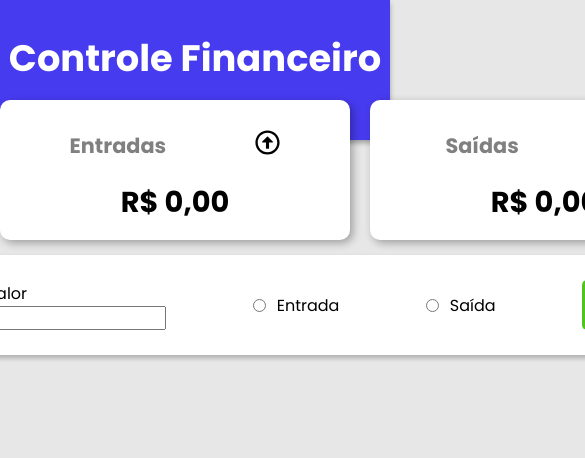
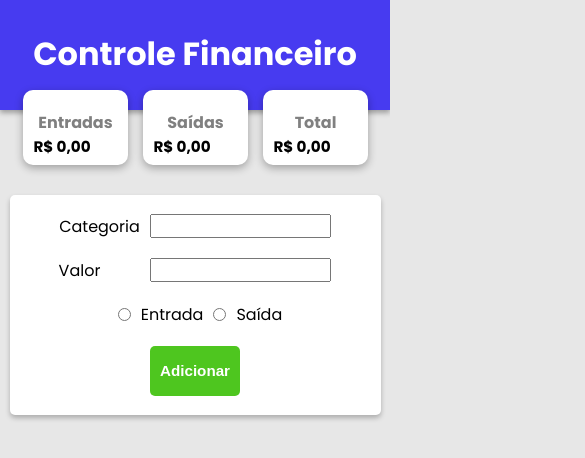
Before and after one commit to souza-eduardo/financial-control, a React (Vite) app in the folder frontend/: page / in a window 390 px wide. Shown: the top 458 px of the page, 585 px wide, since content can reach past the window. Built offline with nearby package versions, Linux system fonts and the light colour scheme; no server answers; the HTML template or start-up script is replaced by a standard one.

Commit message:
add media queries

```diff
--- a/frontend/src/App.css
+++ b/frontend/src/App.css
@@ -11,7 +11,5 @@ body {
 main {
   display: flex;
   flex-direction: column;
-  justify-content: center;
   align-items: center;
-
 }
--- a/frontend/src/components/Form/index.tsx
+++ b/frontend/src/components/Form/index.tsx
@@ -42,20 +42,22 @@ const Form = () => {
   return (
     <C.FormContainer>
         <C.InputContainer>
-          <label htmlFor="category">Categoria</label>
+          <label htmlFor="category" className='category'>Categoria</label>
           <C.Input type='text' id='category' onChange={(e) => categoryChange(e)} />
         </C.InputContainer>
 
         <C.InputContainer>
-          <label htmlFor="value">Valor</label>
+          <label htmlFor="value" className='value'>Valor</label>
           <C.Input type='text' id='value' onChange={(e) => valueChange(e)} />
         </C.InputContainer>
 
-        <C.RadioButton type='radio' id='entry' onChange={(e) => typeChange(e)} />
-        <label htmlFor="entry">Entrada</label>
+        <C.InputContainer>
+          <C.RadioButton type='radio' id='entry' onChange={(e) => typeChange(e)} />
+          <label htmlFor="entry">Entrada</label>
 
-        <C.RadioButton type='radio' id='exit' onChange={(e) => typeChange(e)} />
-        <label htmlFor="exit">Saída</label>
+          <C.RadioButton type='radio' id='exit' onChange={(e) => typeChange(e)} />
+          <label htmlFor="exit">Saída</label>
+        </C.InputContainer>
 
         <C.SubmitButton type='submit' onClick={addItem}>Adicionar</C.SubmitButton>
     </C.FormContainer>
--- a/frontend/src/components/Form/styles.ts
+++ b/frontend/src/components/Form/styles.ts
@@ -7,16 +7,34 @@ export const FormContainer = styled.div`
   margin-top: 15px;
   padding: 10px;
   border-radius: 5px;
-  display: flex;
   background-color: white;
   width: 1040px;
   height: 80px;
   box-shadow: 0px 3px 5px #00000040;
+
+  @media screen and (max-width: 768px) {
+    margin-top: 30px;
+    max-width: 90%;
+    height: 200px;
+    flex-direction: column;
+  }
 `;
 
 export const InputContainer = styled.div`
   display: flex;
   flex-direction: column;
+
+  @media screen and (max-width: 768px) {
+    flex-direction: row;
+
+    label.category {
+      margin-right: 10px;
+    }
+
+    label.value {
+      margin-right: 50px;
+    }
+  }
 `;
 
 export const Input = styled.input`
@@ -26,6 +44,11 @@ export const Input = styled.input`
 
 export const RadioButton = styled.input`
   margin-right: -75px;
+
+  @media screen and (max-width: 768px) {
+    margin-left: 10px;
+    margin-right: 10px;
+  }
 `;
 
 export const SubmitButton = styled.button`
@@ -38,4 +61,8 @@ export const SubmitButton = styled.button`
   background-color: #4EC61F;
   color: white;
   cursor: pointer;
+
+  :hover {
+    background-color: green;
+  }
 `;
--- a/frontend/src/components/Header/styles.ts
+++ b/frontend/src/components/Header/styles.ts
@@ -5,10 +5,18 @@ export const Header = styled.header`
   text-align: center;
   height: 140px;
   box-shadow: 0px 3px 5px #00000050;
+
+  @media screen and (max-width: 768px) {
+    height: 110px;
+  }
 `;
 
 export const Title = styled.h1`
   font-size:2.3rem;
   padding-top: 30px;
   color: white;
+
+  @media screen and (max-width: 768px) {
+    font-size: 2rem;
+  }
 `;
--- a/frontend/src/components/ItemsList/styles.ts
+++ b/frontend/src/components/ItemsList/styles.ts
@@ -22,10 +22,17 @@ export const Container = styled.div`
   li {
     list-style: none;
   }
+
+  @media screen and (max-width: 768px) {
+    max-width: 90%;
+    height: 180px;
+    font-size: 1.2rem;
+    flex-direction: column;
+  }
 `;
 
 export const DeleteButton = styled.button`
-  font-size: 1.15rem;
+  font-size: 1.4rem;
   background-color: transparent;
   border: none;
   cursor: pointer;
@@ -33,4 +40,12 @@ export const DeleteButton = styled.button`
   :hover {
     color: red;
   }
+
+  @media screen and (max-width: 768px) {
+    background-color: red;
+    color: white;
+    padding: 5px 10px;
+    border: 1px solid black;
+    border-radius: 5px;
+  }
 `;
--- a/frontend/src/components/Resume/styles.ts
+++ b/frontend/src/components/Resume/styles.ts
@@ -3,7 +3,12 @@ import styled from "styled-components";
 export const Container = styled.div`
   display: flex;
   max-width: 1120px;
-  margin: auto;
   gap: 20px;
   margin-top: -40px;
+
+  @media screen and (max-width: 768px) {
+    max-width: 100%;
+    margin-top: -20px;
+    gap: 15px;
+  }
 `;
--- a/frontend/src/components/ResumeItem/styles.ts
+++ b/frontend/src/components/ResumeItem/styles.ts
@@ -1,18 +1,26 @@
 import styled from "styled-components";
 
 export const Container = styled.div`
+  display: flex;
+  flex-direction: column;
+  background-color: white;
   text-align: center;
-  background-color: white;
   width: 280px;
   height: 80px;
   padding: 30px 35px;
   border-radius: 10px;
-  box-shadow: 3px 3px 8px #00000050;
+  box-shadow: 0px 3px 8px #00000050;
+
+  @media screen and (max-width: 768px) {
+    width: 35px;
+    height: 15px;
+  }
 `;
 
 export const Header = styled.header`
   display: flex;
   gap: 20px;
+  align-items: center;
   text-align: center;
   justify-content: space-around;
   color: gray;
@@ -25,9 +33,25 @@ export const Header = styled.header`
     width: 25px;
     height: 25px;
   }
+
+  @media screen and (max-width: 768px) {
+    margin: -10px 0px 0px -32px;
+    width: 100px;
+    height: 50px;
+    font-size: 1rem;
+
+    svg {
+      display: none;
+    }
+  }
 `;
 
 export const ItemValue = styled.p`
   font-weight: bold;
   font-size: 1.8rem;
+
+  @media screen and (max-width: 768px) {
+    font-size: 0.95rem;
+    margin: 0px 0px 0px -26px;
+  }
 `;
```
